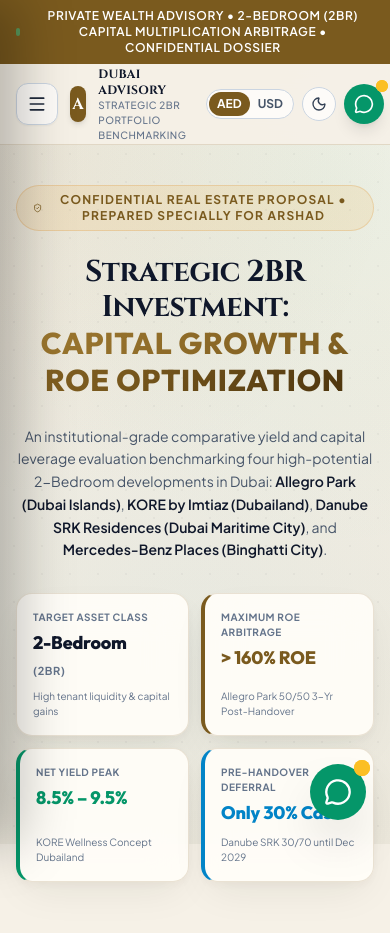
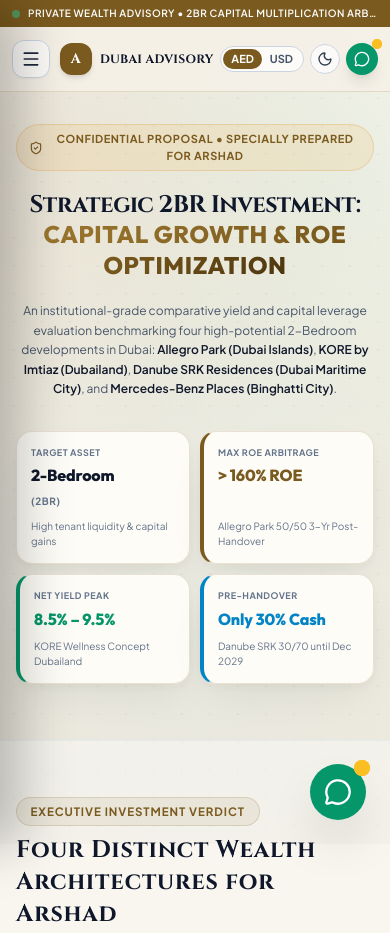
Before and after one commit to cubaloop/dubai-investor-arshad, a plain HTML site: page index.html in a window 390 px wide. Shown: the top 933 px of the page. Drawn offline with nearby package versions, Linux system fonts and the light colour scheme; a web font is replaced by a local one.

Commit message:
fix(mobile): lock translations for AED/USD, prevent header overflow, optimize card metrics and drawer padding

```diff
--- a/index.html
+++ b/index.html
@@ -1,8 +1,9 @@
 <!DOCTYPE html>
-<html lang="en" class="scroll-smooth">
+<html lang="en" class="scroll-smooth notranslate" translate="no">
 <head>
   <meta charset="UTF-8">
   <meta name="viewport" content="width=device-width, initial-scale=1.0">
+  <meta name="google" content="notranslate">
   <title>Dubai 2BR Strategic Investment Advisory | Specially Prepared for Mr. Arshad</title>
   <!-- Tailwind CSS CDN -->
   <script src="https://cdn.tailwindcss.com"></script>
@@ -44,23 +45,23 @@
   <div class="mesh-overlay"></div>
 
   <!-- Top Announcement Bar -->
-  <div class="w-full bg-[#7A5A1E] text-white py-2 px-4 text-xs font-semibold tracking-wider text-center flex items-center justify-center gap-3">
-    <span class="inline-block w-2 h-2 rounded-full bg-emerald-400 animate-pulse"></span>
-    <span>PRIVATE WEALTH ADVISORY &bull; 2-BEDROOM (2BR) CAPITAL MULTIPLICATION ARBITRAGE &bull; CONFIDENTIAL DOSSIER</span>
+  <div class="w-full bg-[#7A5A1E] text-white py-1.5 px-3 text-[10px] sm:text-xs font-semibold tracking-wider text-center flex items-center justify-center gap-2 notranslate" translate="no">
+    <span class="inline-block w-2 h-2 rounded-full bg-emerald-400 animate-pulse shrink-0"></span>
+    <span class="truncate">PRIVATE WEALTH ADVISORY &bull; 2BR CAPITAL MULTIPLICATION ARBITRAGE</span>
   </div>
 
   <!-- Left Vertical Drawer Backdrop & Panel -->
   <div id="drawerBackdrop" class="drawer-backdrop"></div>
-  <aside id="drawerPanel" class="drawer-panel p-6 overflow-y-auto">
+  <aside id="drawerPanel" class="drawer-panel p-5 sm:p-6 overflow-y-auto">
     <!-- Drawer Header -->
-    <div class="flex items-center justify-between pb-6 border-b border-slate-200 dark:border-slate-800">
+    <div class="flex items-center justify-between pb-5 border-b border-slate-200 dark:border-slate-800">
       <div class="flex items-center gap-3">
         <div class="w-9 h-9 rounded-xl bg-[#7A5A1E] flex items-center justify-center text-white font-cinzel font-bold text-base shadow-md">
           A
         </div>
         <div>
-          <span class="font-cinzel text-xs font-bold tracking-wider text-slate-900 dark:text-slate-100 block">DUBAI ADVISORY</span>
-          <span class="text-[10px] text-[#7A5A1E] dark:text-[#D9B76F] font-bold uppercase tracking-widest">MR. ARSHAD</span>
+          <span class="font-cinzel text-xs font-bold tracking-wider text-slate-900 dark:text-slate-100 block notranslate" translate="no">DUBAI ADVISORY</span>
+          <span class="text-[10px] text-[#7A5A1E] dark:text-[#D9B76F] font-bold uppercase tracking-widest notranslate" translate="no">MR. ARSHAD</span>
         </div>
       </div>
       <button id="closeDrawerBtn" aria-label="Close Navigation" class="p-2 rounded-xl text-slate-500 hover:text-slate-900 dark:hover:text-white hover:bg-slate-100 dark:hover:bg-slate-800 transition-colors">
@@ -69,52 +70,52 @@
     </div>
 
     <!-- Drawer Navigation Links -->
-    <nav class="py-6 space-y-2 border-b border-slate-200 dark:border-slate-800 text-xs font-bold uppercase tracking-wider">
-      <a href="#verdict" class="drawer-link flex items-center gap-3.5 px-3 py-3 rounded-xl text-slate-700 dark:text-slate-200 hover:bg-amber-500/10 hover:text-[#7A5A1E] dark:hover:text-[#D9B76F] transition-all">
+    <nav class="py-5 space-y-1.5 border-b border-slate-200 dark:border-slate-800 text-xs font-bold uppercase tracking-wider">
+      <a href="#verdict" class="drawer-link flex items-center gap-3.5 px-3 py-2.5 rounded-xl text-slate-700 dark:text-slate-200 hover:bg-amber-500/10 hover:text-[#7A5A1E] dark:hover:text-[#D9B76F] transition-all">
         <i data-lucide="check-circle" class="w-4 h-4 text-[#7A5A1E] dark:text-[#D9B76F]"></i>
         <span>Executive Verdict</span>
       </a>
-      <a href="#matrix" class="drawer-link flex items-center gap-3.5 px-3 py-3 rounded-xl text-slate-700 dark:text-slate-200 hover:bg-amber-500/10 hover:text-[#7A5A1E] dark:hover:text-[#D9B76F] transition-all">
+      <a href="#matrix" class="drawer-link flex items-center gap-3.5 px-3 py-2.5 rounded-xl text-slate-700 dark:text-slate-200 hover:bg-amber-500/10 hover:text-[#7A5A1E] dark:hover:text-[#D9B76F] transition-all">
         <i data-lucide="table" class="w-4 h-4 text-[#7A5A1E] dark:text-[#D9B76F]"></i>
         <span>4-Way Matrix</span>
       </a>
-      <a href="#simulator" class="drawer-link flex items-center gap-3.5 px-3 py-3 rounded-xl text-slate-700 dark:text-slate-200 hover:bg-amber-500/10 hover:text-[#7A5A1E] dark:hover:text-[#D9B76F] transition-all">
+      <a href="#simulator" class="drawer-link flex items-center gap-3.5 px-3 py-2.5 rounded-xl text-slate-700 dark:text-slate-200 hover:bg-amber-500/10 hover:text-[#7A5A1E] dark:hover:text-[#D9B76F] transition-all">
         <i data-lucide="trending-up" class="w-4 h-4 text-[#7A5A1E] dark:text-[#D9B76F]"></i>
         <span>ROE Leverage Simulator</span>
       </a>
-      <a href="#spotlights" class="drawer-link flex items-center gap-3.5 px-3 py-3 rounded-xl text-slate-700 dark:text-slate-200 hover:bg-amber-500/10 hover:text-[#7A5A1E] dark:hover:text-[#D9B76F] transition-all">
+      <a href="#spotlights" class="drawer-link flex items-center gap-3.5 px-3 py-2.5 rounded-xl text-slate-700 dark:text-slate-200 hover:bg-amber-500/10 hover:text-[#7A5A1E] dark:hover:text-[#D9B76F] transition-all">
         <i data-lucide="building-2" class="w-4 h-4 text-[#7A5A1E] dark:text-[#D9B76F]"></i>
         <span>Developments Spotlight</span>
       </a>
-      <a href="#blueprints" class="drawer-link flex items-center gap-3.5 px-3 py-3 rounded-xl text-slate-700 dark:text-slate-200 hover:bg-amber-500/10 hover:text-[#7A5A1E] dark:hover:text-[#D9B76F] transition-all">
+      <a href="#blueprints" class="drawer-link flex items-center gap-3.5 px-3 py-2.5 rounded-xl text-slate-700 dark:text-slate-200 hover:bg-amber-500/10 hover:text-[#7A5A1E] dark:hover:text-[#D9B76F] transition-all">
         <i data-lucide="layout" class="w-4 h-4 text-[#7A5A1E] dark:text-[#D9B76F]"></i>
         <span>Architectural Blueprints</span>
       </a>
-      <a href="#action-plan" class="drawer-link flex items-center gap-3.5 px-3 py-3 rounded-xl text-slate-700 dark:text-slate-200 hover:bg-amber-500/10 hover:text-[#7A5A1E] dark:hover:text-[#D9B76F] transition-all">
+      <a href="#action-plan" class="drawer-link flex items-center gap-3.5 px-3 py-2.5 rounded-xl text-slate-700 dark:text-slate-200 hover:bg-amber-500/10 hover:text-[#7A5A1E] dark:hover:text-[#D9B76F] transition-all">
         <i data-lucide="target" class="w-4 h-4 text-[#7A5A1E] dark:text-[#D9B76F]"></i>
         <span>Strategic Action Plan</span>
       </a>
     </nav>
 
     <!-- Drawer Controls: Currency, Theme & WhatsApp -->
-    <div class="py-6 space-y-4">
+    <div class="py-5 space-y-3.5">
       <div class="flex items-center justify-between text-xs font-semibold text-slate-600 dark:text-slate-400">
-        <span>Display Currency</span>
-        <div class="flex items-center rounded-full border border-slate-300 dark:border-slate-700 p-0.5 font-bold bg-white/70 dark:bg-black/30">
-          <button id="drawerCurrencyAED" class="px-2.5 py-1 rounded-full bg-[#7A5A1E] text-white transition-all text-xs">AED</button>
-          <button id="drawerCurrencyUSD" class="px-2.5 py-1 rounded-full text-slate-600 dark:text-slate-300 transition-all text-xs">USD</button>
+        <span>Currency</span>
+        <div class="notranslate flex items-center rounded-full border border-slate-300 dark:border-slate-700 p-0.5 font-bold bg-white/70 dark:bg-black/30 whitespace-nowrap" translate="no">
+          <button id="drawerCurrencyAED" class="notranslate px-2.5 py-1 rounded-full bg-[#7A5A1E] text-white transition-all text-xs" translate="no">AED</button>
+          <button id="drawerCurrencyUSD" class="notranslate px-2.5 py-1 rounded-full text-slate-600 dark:text-slate-300 transition-all text-xs" translate="no">USD</button>
         </div>
       </div>
 
       <div class="flex items-center justify-between text-xs font-semibold text-slate-600 dark:text-slate-400">
-        <span>Interface Theme</span>
+        <span>Theme</span>
         <button id="drawerThemeToggleBtn" aria-label="Toggle Theme" class="p-2 rounded-xl border border-slate-300 dark:border-slate-700 bg-white/70 dark:bg-black/30 hover:border-[#7A5A1E] transition-all">
           <i id="drawerThemeIcon" data-lucide="moon" class="w-4 h-4 text-slate-700 dark:text-slate-200"></i>
         </button>
       </div>
 
-      <div class="pt-4 flex items-center justify-between">
-        <span class="text-xs text-slate-500 font-medium">Direct WhatsApp Concierge:</span>
+      <div class="pt-3 flex items-center justify-between border-t border-slate-200 dark:border-slate-800">
+        <span class="text-xs text-slate-500 font-medium">WhatsApp:</span>
         <a href="https://wa.me/971563004106" target="_blank" rel="noopener noreferrer" aria-label="WhatsApp Contact" class="relative group p-2.5 rounded-full bg-emerald-600 hover:bg-emerald-500 text-white shadow-lg transition-transform hover:scale-105 active:scale-95 flex items-center justify-center">
           <span class="absolute -top-1 -right-1 w-3 h-3 bg-amber-400 rounded-full animate-ping"></span>
           <span class="absolute -top-1 -right-1 w-3 h-3 bg-amber-400 rounded-full"></span>
@@ -124,56 +125,54 @@
     </div>
 
     <!-- Drawer Footer Signature -->
-    <div class="mt-auto pt-6 border-t border-slate-200 dark:border-slate-800 text-[11px] text-slate-400 text-center">
+    <div class="mt-auto pt-5 border-t border-slate-200 dark:border-slate-800 text-[11px] text-slate-400 text-center notranslate" translate="no">
       Developed by Tecnoemprende
     </div>
   </aside>
 
   <!-- Navigation Header -->
   <header class="sticky top-0 z-40 glass-nav transition-all duration-300">
-    <div class="max-w-7xl mx-auto px-4 sm:px-6 lg:px-8">
-      <div class="flex items-center justify-between h-20">
+    <div class="max-w-7xl mx-auto px-3 sm:px-6 lg:px-8">
+      <div class="flex items-center justify-between h-16 sm:h-20">
         <!-- Left Section: Hamburger Button + Brand -->
-        <div class="flex items-center gap-3 sm:gap-4">
+        <div class="flex items-center gap-2.5 sm:gap-4 min-w-0">
           <!-- Hamburger Button (Vertical Left Drawer Trigger) -->
-          <button id="openDrawerBtn" aria-label="Open Navigation Menu" class="p-2.5 rounded-xl border border-slate-300 dark:border-slate-700 bg-white/70 dark:bg-black/30 hover:border-[#7A5A1E] transition-all text-slate-800 dark:text-slate-200 shadow-sm flex items-center justify-center">
+          <button id="openDrawerBtn" aria-label="Open Navigation Menu" class="p-2 sm:p-2.5 rounded-xl border border-slate-300 dark:border-slate-700 bg-white/70 dark:bg-black/30 hover:border-[#7A5A1E] transition-all text-slate-800 dark:text-slate-200 shadow-sm flex items-center justify-center shrink-0">
             <i data-lucide="menu" class="w-5 h-5"></i>
           </button>
 
-          <div class="flex items-center gap-3">
-            <div class="w-9 h-9 sm:w-10 sm:h-10 rounded-xl bg-[#7A5A1E] flex items-center justify-center text-white font-cinzel font-bold text-base sm:text-lg shadow-md">
+          <div class="flex items-center gap-2 sm:gap-3 min-w-0">
+            <div class="w-8 h-8 sm:w-10 sm:h-10 rounded-xl bg-[#7A5A1E] flex items-center justify-center text-white font-cinzel font-bold text-sm sm:text-lg shadow-md shrink-0">
               A
             </div>
-            <div>
-              <div class="flex items-center gap-2">
-                <span class="font-cinzel text-xs sm:text-base font-bold tracking-wide text-slate-900 dark:text-slate-100">DUBAI ADVISORY</span>
-                <span class="pill-tag text-[9px] sm:text-[10px] hidden sm:inline-flex">MR. ARSHAD</span>
+            <div class="min-w-0">
+              <div class="flex items-center gap-1.5 sm:gap-2">
+                <span class="font-cinzel text-xs sm:text-base font-bold tracking-wide text-slate-900 dark:text-slate-100 truncate notranslate" translate="no">DUBAI ADVISORY</span>
+                <span class="pill-tag text-[9px] sm:text-[10px] hidden md:inline-flex notranslate" translate="no">MR. ARSHAD</span>
               </div>
-              <p class="text-[10px] sm:text-[11px] text-slate-500 dark:text-slate-400 tracking-wider uppercase font-medium">Strategic 2BR Portfolio Benchmarking</p>
+              <p class="hidden lg:block text-[10px] sm:text-[11px] text-slate-500 dark:text-slate-400 tracking-wider uppercase font-medium truncate">Strategic 2BR Portfolio Benchmarking</p>
             </div>
           </div>
         </div>
 
-
-
         <!-- Right Controls: Currency, Theme & Strict Icon-Only WhatsApp -->
-        <div class="flex items-center gap-2 sm:gap-3">
-          <!-- Currency Toggle -->
-          <div class="flex items-center rounded-full border border-slate-300 dark:border-slate-700 p-0.5 text-xs font-bold bg-white/70 dark:bg-black/30">
-            <button id="currencyAED" class="px-2 sm:px-2.5 py-1 rounded-full bg-[#7A5A1E] text-white transition-all text-xs">AED</button>
-            <button id="currencyUSD" class="px-2 sm:px-2.5 py-1 rounded-full text-slate-600 dark:text-slate-300 transition-all text-xs">USD</button>
+        <div class="flex items-center gap-1.5 sm:gap-3 shrink-0">
+          <!-- Currency Toggle: strictly notranslate -->
+          <div class="notranslate flex items-center rounded-full border border-slate-300 dark:border-slate-700 p-0.5 text-xs font-bold bg-white/70 dark:bg-black/30 whitespace-nowrap shrink-0" translate="no">
+            <button id="currencyAED" class="notranslate px-2 sm:px-2.5 py-0.5 sm:py-1 rounded-full bg-[#7A5A1E] text-white transition-all text-[11px] sm:text-xs" translate="no">AED</button>
+            <button id="currencyUSD" class="notranslate px-2 sm:px-2.5 py-0.5 sm:py-1 rounded-full text-slate-600 dark:text-slate-300 transition-all text-[11px] sm:text-xs" translate="no">USD</button>
           </div>
 
           <!-- Theme Toggle -->
-          <button id="themeToggleBtn" aria-label="Toggle Theme" class="p-2 rounded-full border border-slate-300 dark:border-slate-700 bg-white/70 dark:bg-black/30 hover:border-[#7A5A1E] transition-all">
+          <button id="themeToggleBtn" aria-label="Toggle Theme" class="p-1.5 sm:p-2 rounded-full border border-slate-300 dark:border-slate-700 bg-white/70 dark:bg-black/30 hover:border-[#7A5A1E] transition-all shrink-0">
             <i id="themeIcon" data-lucide="moon" class="w-4 h-4 text-slate-700 dark:text-slate-200"></i>
           </button>
 
           <!-- WhatsApp Button: STRICTLY ICON ONLY (+971 563004106) -->
-          <a href="https://wa.me/971563004106" target="_blank" rel="noopener noreferrer" aria-label="WhatsApp Contact" class="relative group p-2.5 rounded-full bg-emerald-600 hover:bg-emerald-500 text-white shadow-lg transition-transform hover:scale-105 active:scale-95 flex items-center justify-center">
-            <span class="absolute -top-1 -right-1 w-3 h-3 bg-amber-400 rounded-full animate-ping"></span>
-            <span class="absolute -top-1 -right-1 w-3 h-3 bg-amber-400 rounded-full"></span>
-            <i data-lucide="message-circle" class="w-5 h-5"></i>
+          <a href="https://wa.me/971563004106" target="_blank" rel="noopener noreferrer" aria-label="WhatsApp Contact" class="relative group p-2 sm:p-2.5 rounded-full bg-emerald-600 hover:bg-emerald-500 text-white shadow-lg transition-transform hover:scale-105 active:scale-95 flex items-center justify-center shrink-0">
+            <span class="absolute -top-1 -right-1 w-2.5 h-2.5 bg-amber-400 rounded-full animate-ping"></span>
+            <span class="absolute -top-1 -right-1 w-2.5 h-2.5 bg-amber-400 rounded-full"></span>
+            <i data-lucide="message-circle" class="w-4 h-4 sm:w-5 sm:h-5"></i>
           </a>
         </div>
       </div>
@@ -181,67 +180,67 @@
   </header>
 
   <!-- Hero Section -->
-  <section class="relative pt-10 sm:pt-16 pb-16 sm:pb-20 overflow-hidden">
+  <section class="relative pt-8 sm:pt-16 pb-14 sm:pb-20 overflow-hidden">
     <div class="max-w-7xl mx-auto px-4 sm:px-6 lg:px-8">
       <div class="text-center max-w-4xl mx-auto">
         <!-- Client Dossier Pill -->
-        <div class="inline-flex items-center gap-2 mb-6 px-4 py-1.5 rounded-full bg-amber-500/10 border border-amber-600/20 text-[#7A5A1E] dark:text-[#D9B76F] text-xs font-bold uppercase tracking-widest">
-          <i data-lucide="shield-check" class="w-4 h-4"></i>
-          <span>Confidential Real Estate Proposal &bull; Prepared Specially for Arshad</span>
+        <div class="inline-flex items-center gap-1.5 sm:gap-2 mb-5 px-3 sm:px-4 py-1.5 rounded-full bg-amber-500/10 border border-amber-600/20 text-[#7A5A1E] dark:text-[#D9B76F] text-[11px] sm:text-xs font-bold uppercase tracking-wider notranslate" translate="no">
+          <i data-lucide="shield-check" class="w-3.5 h-3.5 sm:w-4 sm:h-4 shrink-0"></i>
+          <span>Confidential Proposal &bull; Specially Prepared for Arshad</span>
         </div>
 
         <!-- Hero Title in Stately Cinzel & Outfit (Refined & Professional) -->
-        <h1 class="text-3xl sm:text-5xl lg:text-6xl font-bold font-cinzel tracking-tight text-slate-900 dark:text-white leading-[1.18] mb-6">
+        <h1 class="text-2xl sm:text-4xl lg:text-5xl font-bold font-cinzel tracking-tight text-slate-900 dark:text-white leading-[1.2] mb-5">
           Strategic 2BR Investment: <br/>
           <span class="brass-gradient-text font-outfit font-extrabold uppercase tracking-wide">Capital Growth &amp; ROE Optimization</span>
         </h1>
 
         <!-- Hero Subtitle in Clean Plus Jakarta Sans -->
-        <p class="text-sm sm:text-base lg:text-lg text-slate-600 dark:text-slate-300 leading-relaxed mb-8 max-w-3xl mx-auto font-jakarta">
+        <p class="text-xs sm:text-base text-slate-600 dark:text-slate-300 leading-relaxed mb-8 max-w-3xl mx-auto font-jakarta">
           An institutional-grade comparative yield and capital leverage evaluation benchmarking four high-potential 2-Bedroom developments in Dubai:
-          <span class="font-semibold text-slate-900 dark:text-white">Allegro Park (Dubai Islands)</span>,
-          <span class="font-semibold text-slate-900 dark:text-white">KORE by Imtiaz (Dubailand)</span>,
-          <span class="font-semibold text-slate-900 dark:text-white">Danube SRK Residences (Dubai Maritime City)</span>, and
-          <span class="font-semibold text-slate-900 dark:text-white">Mercedes-Benz Places (Binghatti City)</span>.
+          <span class="font-semibold text-slate-900 dark:text-white notranslate" translate="no">Allegro Park (Dubai Islands)</span>,
+          <span class="font-semibold text-slate-900 dark:text-white notranslate" translate="no">KORE by Imtiaz (Dubailand)</span>,
+          <span class="font-semibold text-slate-900 dark:text-white notranslate" translate="no">Danube SRK Residences (Dubai Maritime City)</span>, and
+          <span class="font-semibold text-slate-900 dark:text-white notranslate" translate="no">Mercedes-Benz Places (Binghatti City)</span>.
         </p>
 
         <!-- Ergonomic Mobile-First Metric Cards (Grid cols 2 on mobile, cols 4 on desktop) -->
-        <div class="grid grid-cols-2 md:grid-cols-4 gap-3 sm:gap-4 text-left mt-8 sm:mt-10">
+        <div class="grid grid-cols-2 md:grid-cols-4 gap-2.5 sm:gap-4 text-left mt-6 sm:mt-10">
           <!-- Card 1 -->
-          <div class="glass-panel p-4 sm:p-5 rounded-2xl flex flex-col justify-between">
+          <div class="glass-panel p-3.5 sm:p-5 rounded-2xl flex flex-col justify-between overflow-hidden">
             <div>
-              <span class="text-[10px] sm:text-xs uppercase tracking-wider text-slate-500 dark:text-slate-400 font-bold block">Target Asset Class</span>
-              <div class="text-lg sm:text-2xl font-extrabold font-outfit text-slate-900 dark:text-white mt-1">2-Bedroom</div>
-              <span class="text-[11px] font-bold text-slate-500 uppercase tracking-wider">(2BR)</span>
+              <span class="text-[9px] sm:text-xs uppercase tracking-wider text-slate-500 dark:text-slate-400 font-bold block">Target Asset</span>
+              <div class="text-base sm:text-xl lg:text-2xl font-extrabold font-outfit text-slate-900 dark:text-white mt-1 notranslate" translate="no">2-Bedroom</div>
+              <span class="text-[10px] sm:text-[11px] font-bold text-slate-500 uppercase tracking-wider notranslate" translate="no">(2BR)</span>
             </div>
-            <p class="text-[10px] sm:text-xs text-slate-500 dark:text-slate-400 mt-2">High tenant liquidity &amp; capital gains</p>
+            <p class="text-[10px] sm:text-xs text-slate-500 dark:text-slate-400 mt-2 line-clamp-2">High tenant liquidity &amp; capital gains</p>
           </div>
 
           <!-- Card 2 -->
-          <div class="glass-panel p-4 sm:p-5 rounded-2xl border-l-4 border-l-[#7A5A1E] flex flex-col justify-between">
+          <div class="glass-panel p-3.5 sm:p-5 rounded-2xl border-l-4 border-l-[#7A5A1E] flex flex-col justify-between overflow-hidden">
             <div>
-              <span class="text-[10px] sm:text-xs uppercase tracking-wider text-slate-500 dark:text-slate-400 font-bold block">Maximum ROE Arbitrage</span>
-              <div class="text-lg sm:text-2xl font-extrabold font-outfit text-[#7A5A1E] dark:text-[#D9B76F] mt-1">&gt; 160% ROE</div>
+              <span class="text-[9px] sm:text-xs uppercase tracking-wider text-slate-500 dark:text-slate-400 font-bold block">Max ROE Arbitrage</span>
+              <div class="text-base sm:text-xl lg:text-2xl font-extrabold font-outfit text-[#7A5A1E] dark:text-[#D9B76F] mt-1 notranslate whitespace-nowrap" translate="no">&gt; 160% ROE</div>
             </div>
-            <p class="text-[10px] sm:text-xs text-slate-500 dark:text-slate-400 mt-2">Allegro Park 50/50 3-Yr Post-Handover</p>
+            <p class="text-[10px] sm:text-xs text-slate-500 dark:text-slate-400 mt-2 line-clamp-2">Allegro Park 50/50 3-Yr Post-Handover</p>
           </div>
 
           <!-- Card 3 -->
-          <div class="glass-panel p-4 sm:p-5 rounded-2xl border-l-4 border-l-emerald-600 flex flex-col justify-between">
+          <div class="glass-panel p-3.5 sm:p-5 rounded-2xl border-l-4 border-l-emerald-600 flex flex-col justify-between overflow-hidden">
             <div>
-              <span class="text-[10px] sm:text-xs uppercase tracking-wider text-slate-500 dark:text-slate-400 font-bold block">Net Yield Peak</span>
-              <div class="text-lg sm:text-2xl font-extrabold font-outfit text-emerald-600 dark:text-emerald-400 mt-1">8.5% &ndash; 9.5%</div>
+              <span class="text-[9px] sm:text-xs uppercase tracking-wider text-slate-500 dark:text-slate-400 font-bold block">Net Yield Peak</span>
+              <div class="text-base sm:text-xl lg:text-2xl font-extrabold font-outfit text-emerald-600 dark:text-emerald-400 mt-1 notranslate whitespace-nowrap" translate="no">8.5% &ndash; 9.5%</div>
             </div>
-            <p class="text-[10px] sm:text-xs text-slate-500 dark:text-slate-400 mt-2">KORE Wellness Concept Dubailand</p>
+            <p class="text-[10px] sm:text-xs text-slate-500 dark:text-slate-400 mt-2 line-clamp-2">KORE Wellness Concept Dubailand</p>
           </div>
 
           <!-- Card 4 -->
-          <div class="glass-panel p-4 sm:p-5 rounded-2xl border-l-4 border-l-sky-600 flex flex-col justify-between">
+          <div class="glass-panel p-3.5 sm:p-5 rounded-2xl border-l-4 border-l-sky-600 flex flex-col justify-between overflow-hidden">
             <div>
-              <span class="text-[10px] sm:text-xs uppercase tracking-wider text-slate-500 dark:text-slate-400 font-bold block">Pre-Handover Deferral</span>
-              <div class="text-lg sm:text-2xl font-extrabold font-outfit text-sky-600 dark:text-sky-400 mt-1">Only 30% Cash</div>
+              <span class="text-[9px] sm:text-xs uppercase tracking-wider text-slate-500 dark:text-slate-400 font-bold block">Pre-Handover</span>
+              <div class="text-base sm:text-xl lg:text-2xl font-extrabold font-outfit text-sky-600 dark:text-sky-400 mt-1 notranslate whitespace-nowrap" translate="no">Only 30% Cash</div>
             </div>
-            <p class="text-[10px] sm:text-xs text-slate-500 dark:text-slate-400 mt-2">Danube SRK 30/70 until Dec 2029</p>
+            <p class="text-[10px] sm:text-xs text-slate-500 dark:text-slate-400 mt-2 line-clamp-2">Danube SRK 30/70 until Dec 2029</p>
           </div>
         </div>
       </div>
--- a/styles.css
+++ b/styles.css
@@ -46,12 +46,18 @@
   transition: background-color 0.25s ease, border-color 0.25s ease, color 0.25s ease;
 }
 
+html, body {
+  overflow-x: hidden;
+  max-width: 100vw;
+  width: 100%;
+  margin: 0;
+  padding: 0;
+}
+
 body {
   font-family: 'Plus Jakarta Sans', sans-serif;
   background-color: var(--bg-primary);
   color: var(--text-primary);
-  overflow-x: hidden;
-  margin: 0;
   -webkit-font-smoothing: antialiased;
 }
 
```
